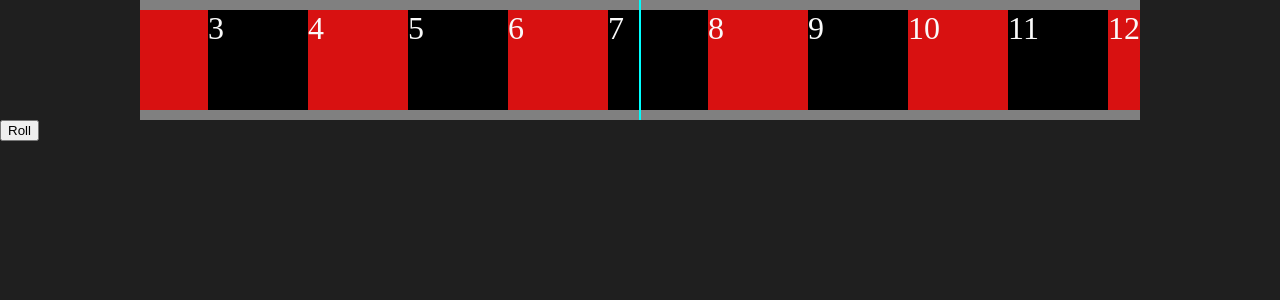
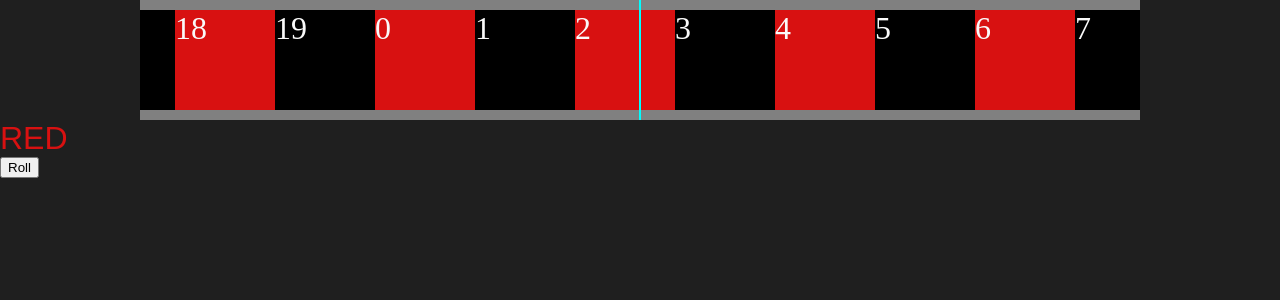
Before and after one commit to vladrotariu1/react-roulette, a React (Create React App) app: page / in a window 1280 px wide. Shown: the top 300 px of the page. Built offline with nearby package versions, Linux system fonts and the light colour scheme.

Commit message:
showing the winner color implemented

```diff
--- a/src/App.css
+++ b/src/App.css
@@ -2,3 +2,16 @@
     display: flex;
     justify-content: center;
 }
+
+.winner-slot-color {
+    font-family: sans-serif;
+    font-size: 32px;
+}
+
+.winner-slot-red {
+    color: rgb(216, 17, 17);
+}
+
+.winner-slot-black {
+    color: rgb(0, 0, 0);
+}
--- a/src/App.tsx
+++ b/src/App.tsx
@@ -1,10 +1,12 @@
 import React, { useState } from 'react';
 import './App.css';
 import Roulette from './components/Roulette/Roulette';
+import { SLOT_COLOR_RED } from './utils/constants';
 
 function App() {
 
   const [ buttonClickData, setButtonClickData ] = useState(0);
+  const [ winnerSlotColorData, setWinnerSlotColorData ] = useState('Color');
 
   const handleRoll = () => {
     setButtonClickData(val => val + 1);
@@ -13,8 +15,18 @@ function App() {
   return (
     <div>
 
-      <div className="roulette-wrapper">
-        <Roulette buttonClick={ buttonClickData } />
+      <div className='roulette-wrapper'>
+        <Roulette
+          setWinnerSlotColor={ setWinnerSlotColorData }
+          buttonClick={ buttonClickData } />
+      </div>
+
+      <div
+        className={
+          'winner-slot-color '  +
+          (winnerSlotColorData === SLOT_COLOR_RED ? 'winner-slot-red' : 'winner-slot-black')
+        }>
+        { winnerSlotColorData.toUpperCase() }
       </div>
 
       <button onClick={ handleRoll }>Roll</button>
--- a/src/components/Roulette/Roulette.tsx
+++ b/src/components/Roulette/Roulette.tsx
@@ -1,27 +1,41 @@
-import React, { useState, useRef, useEffect } from "react";
-import { SLOTS_NUMBER, SLOTS_PX_WIDTH, SLOTS_ROLL_ACCELERATION, SLOTS_ROLL_FRICTION } from "../../utils/constants";
+import React, { useState, useRef, useEffect, Dispatch, SetStateAction } from "react";
+import {
+    SLOTS_MAX_SPEED,
+    SLOTS_NUMBER,
+    SLOTS_PX_WIDTH,
+    SLOTS_ROLL_ACCELERATION,
+    SLOTS_ROLL_FRICTION,
+    SLOTS_VIEWPORT_PX_WIDTH,
+    SLOT_COLOR_BLACK,
+    SLOT_COLOR_RED } from "../../utils/constants";
 import './Roulette.css';
 
 interface RouletteProps {
-    buttonClick: number
+    buttonClick: number,
+    setWinnerSlotColor: Dispatch<SetStateAction<string>>
 }
 
 function Roulette(props: RouletteProps) {
 
-    let slotsArray = [];
     let slotsRef = useRef<any>();
+    const [ slotsArrayData, setSlotsArrayData ] = useState(
+        [...Array(SLOTS_NUMBER).keys()]
+            .map(index =>
+                <div
+                    key={ index }
+                    color={ index % 2 === 0 ? SLOT_COLOR_RED : SLOT_COLOR_BLACK }
+                    className={ 'slot ' + (index % 2 === 0 ? 'slot-red' : 'slot-black') }>
+                    { index }
+                </div>
+            )
+    );
 
-    for (let i = 0; i < SLOTS_NUMBER; i++) {
-        slotsArray.push(
-            <div
-                key={i}
-                className={ 'slot ' + (i % 2 === 0 ? 'slot-red' : 'slot-black') }>
-                    {i}
-            </div>
-        );
+    const slotsRollResult = (): string => {
+        const offsetLeft = slotsRef.current.offsetLeft;
+        const slotIndex = Math.floor(((SLOTS_VIEWPORT_PX_WIDTH / 2) - offsetLeft) / SLOTS_PX_WIDTH);
+
+        return slotsRef.current.children[slotIndex].getAttribute('color');
     }
-
-    const [ slotsArrayData, setSlotsArrayData ] = useState(slotsArray);
 
     const moveLastSlotToFront = () => {
 
@@ -42,10 +56,11 @@ function Roulette(props: RouletteProps) {
         let velocity = 0;
         const acceleration = SLOTS_ROLL_ACCELERATION;
         let friction = SLOTS_ROLL_FRICTION;
-        let accelerationTime = 300;
+        let accelerationTime = 200;
         let time = 0;
 
         const stopAnimation = () => {
+            props.setWinnerSlotColor(val => slotsRollResult());
             clearInterval(rollAnimation);
         }
 
@@ -54,12 +69,13 @@ function Roulette(props: RouletteProps) {
             const offsetLeft = slotsContainer.offsetLeft;
 
             if (time++ < accelerationTime) {
-                velocity += acceleration;
+                velocity += velocity < SLOTS_MAX_SPEED ?  acceleration : 0;
                 slotsContainer.style.left = offsetLeft + velocity + 'px';
             }
             else if(velocity > 0.1) {
-                velocity *= friction
-                friction -= 0.0001;
+                velocity *= friction;
+                friction -= 0.00006;
+                if (velocity < 3) friction -= 0.0006
                 slotsContainer.style.left = offsetLeft + velocity + 'px';
             }
             else {
--- a/src/utils/constants.tsx
+++ b/src/utils/constants.tsx
@@ -1,5 +1,9 @@
 /* Roulette constants */
 export const SLOTS_NUMBER = 20;
 export const SLOTS_PX_WIDTH = 100;
-export const SLOTS_ROLL_ACCELERATION = 0.09;
-export const SLOTS_ROLL_FRICTION = 0.994;
+export const SLOTS_ROLL_ACCELERATION = 0.5;
+export const SLOTS_ROLL_FRICTION = 0.99999;
+export const SLOTS_MAX_SPEED = 8;
+export const SLOTS_VIEWPORT_PX_WIDTH = 1000;
+export const SLOT_COLOR_RED = 'red';
+export const SLOT_COLOR_BLACK = 'black';
```
